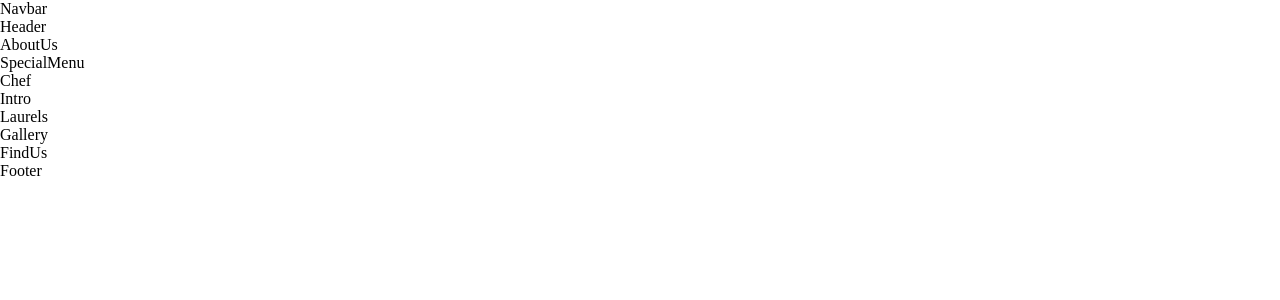
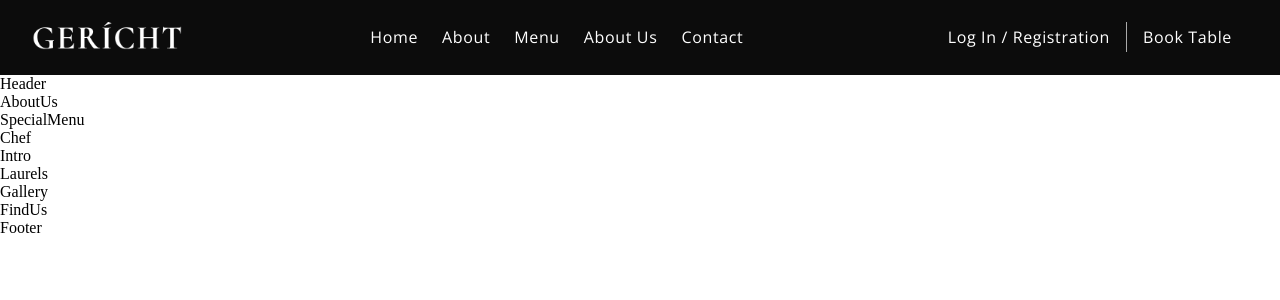
Before and after one commit to MirRiyadh/hungry-bites, a React (Create React App) app: page / in a window 1280 px wide. Shown: the top 300 px of the page. Built offline with nearby package versions, Linux system fonts and the light colour scheme; a web font is replaced by a local one.

Commit message:
added navbar structure

```diff
--- a/src/components/Navbar/Navbar.css
+++ b/src/components/Navbar/Navbar.css
@@ -0,0 +1,57 @@
+.app_navbar {
+  width: 100%;
+  display: flex;
+  justify-content: space-between;
+  align-items: center;
+  background-color: var(--color-black);
+  padding: 1rem 2rem;
+}
+
+.app_navbar-logo {
+  display: flex;
+  justify-content: flex-start;
+  align-items: center;
+}
+
+.app_navbar-logo img {
+  width: 150px;
+}
+
+.app_navbar-links {
+  flex: 1;
+  display: flex;
+  justify-content: center;
+  align-items: center;
+  list-style: none;
+  gap: 1.5rem;
+}
+
+.app_navbar-links li {
+  cursor: pointer;
+}
+.app_navbar-links li:hover {
+  color: var(--color-grey);
+}
+
+.app_navbar-login {
+  display: flex;
+  justify-content: flex-end;
+  align-items: center;
+}
+
+.app_navbar-login a {
+  margin: 0 1rem;
+  text-decoration: none;
+  transition: 0.5s ease;
+}
+
+.app_navbar-login a:hover {
+  margin: 0 1rem;
+  border-bottom: 1px solid var(--color-golden);
+}
+
+.app_navbar-login div {
+  width: 1px;
+  height: 30px;
+  background-color: var(--color-grey);
+}
--- a/src/components/Navbar/Navbar.jsx
+++ b/src/components/Navbar/Navbar.jsx
@@ -1,10 +1,46 @@
-import React from 'react';
+import React from "react";
 
-import './Navbar.css';
+import "./Navbar.css";
+import { GiHamburgerMenu } from "react-icons/gi";
+import { MdoutlineRestaurantMenu } from "react-icons/md";
+
+import images from "../../constants/images";
 
 const Navbar = () => (
-  <div>
-    Navbar
+  <div className="app_navbar">
+    <div className="app_navbar-logo">
+      <img src={images.gericht} alt="logo" />
+    </div>
+
+    <ul className="app_navbar-links">
+      <li className="p__opensans">
+        <a href="#home">Home</a>
+      </li>
+      <li className="p__opensans">
+        <a href="#home">About</a>
+      </li>
+      <li className="p__opensans">
+        <a href="#home">Menu</a>
+      </li>
+      <li className="p__opensans">
+        <a href="#home">About us</a>
+      </li>
+      <li className="p__opensans">
+        <a href="#home">Contact</a>
+      </li>
+    </ul>
+
+    <div className="app_navbar-login">
+      <a href="#login" className="p__opensans">
+        Log In / Registration
+      </a>
+      <div />
+      <a href="/" className="p__opensans">
+        Book Table
+      </a>
+    </div>
+
+    <div className="app__navbar-smallscreen"></div>
   </div>
 );
 
```
